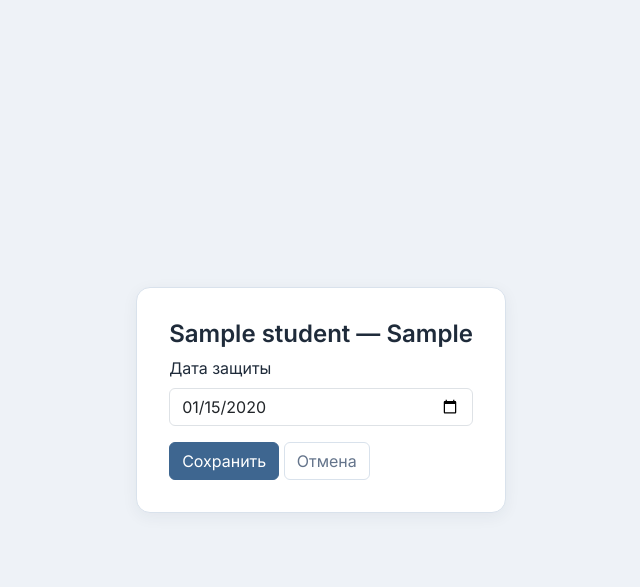
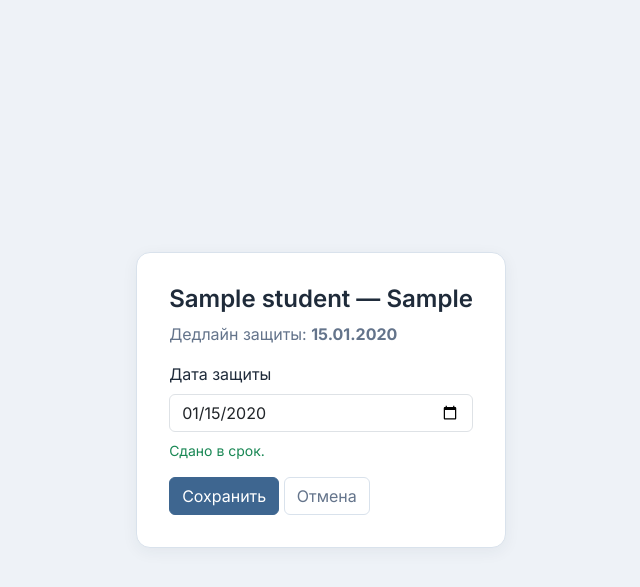
Before and after one commit to steshafominaa/lab_journal_app_, a Django app: template core/templates/set_defense.html in a window 1280 px wide. Shown: the top 587 px of the page, without its empty margins (319-959 px from the left). Run offline with Django 5.2, Linux system fonts and the light colour scheme; the template is opened without the code that fills it: most values are stand-ins (such as "Sample title", 1, 10 or a date in 2020).

Commit message:
Show review links right after report/defense dates are set; add deadline status to defense date page

```diff
--- a/core/templates/set_defense.html
+++ b/core/templates/set_defense.html
@@ -6,14 +6,50 @@
 
 {% block content %}
     <h4>{{ student }} — {{ lab_work }}</h4>
+    <p class="text-muted">
+        Дедлайн защиты: <strong>{{ lab_work.defense_deadline|date:"d.m.Y" }}</strong>
+    </p>
     <form method="post">
         {% csrf_token %}
-        <div class="mb-3">
+        <div class="mb-2">
             <label class="form-label">Дата защиты</label>
-            <input type="date" name="defense_date" class="form-control"
-                   value="{{ defense.defense_date|date:'Y-m-d' }}">
+            <input type="date" name="defense_date" id="defense_date" class="form-control"
+                   value="{{ defense.defense_date|date:'Y-m-d' }}"
+                   data-deadline="{{ lab_work.defense_deadline|date:'Y-m-d' }}">
         </div>
+        <p id="lateWarning" class="small mb-3"></p>
         <button type="submit" class="btn btn-primary">Сохранить</button>
         <a href="{% url 'teacher_dashboard' %}" class="btn btn-outline-secondary">Отмена</a>
     </form>
 {% endblock %}
+
+{% block extra_js %}
+<script>
+    const input = document.getElementById('defense_date');
+    const warning = document.getElementById('lateWarning');
+    const deadline = new Date(input.dataset.deadline);
+
+    function updateWarning() {
+        if (!input.value) {
+            warning.textContent = '';
+            input.classList.remove('is-invalid');
+            return;
+        }
+        const selected = new Date(input.value);
+        const diffDays = Math.round((selected - deadline) / (1000 * 60 * 60 * 24));
+
+        if (diffDays > 0) {
+            warning.textContent = 'Просрочка: ' + diffDays + ' дн. позже дедлайна.';
+            warning.className = 'small mb-3 text-danger';
+            input.classList.add('is-invalid');
+        } else {
+            warning.textContent = 'Сдано в срок.';
+            warning.className = 'small mb-3 text-success';
+            input.classList.remove('is-invalid');
+        }
+    }
+
+    input.addEventListener('input', updateWarning);
+    updateWarning();
+</script>
+{% endblock %}
```
Also changed, not shown: core/templates/teacher_dashboard.html (+3 -5 lines).
